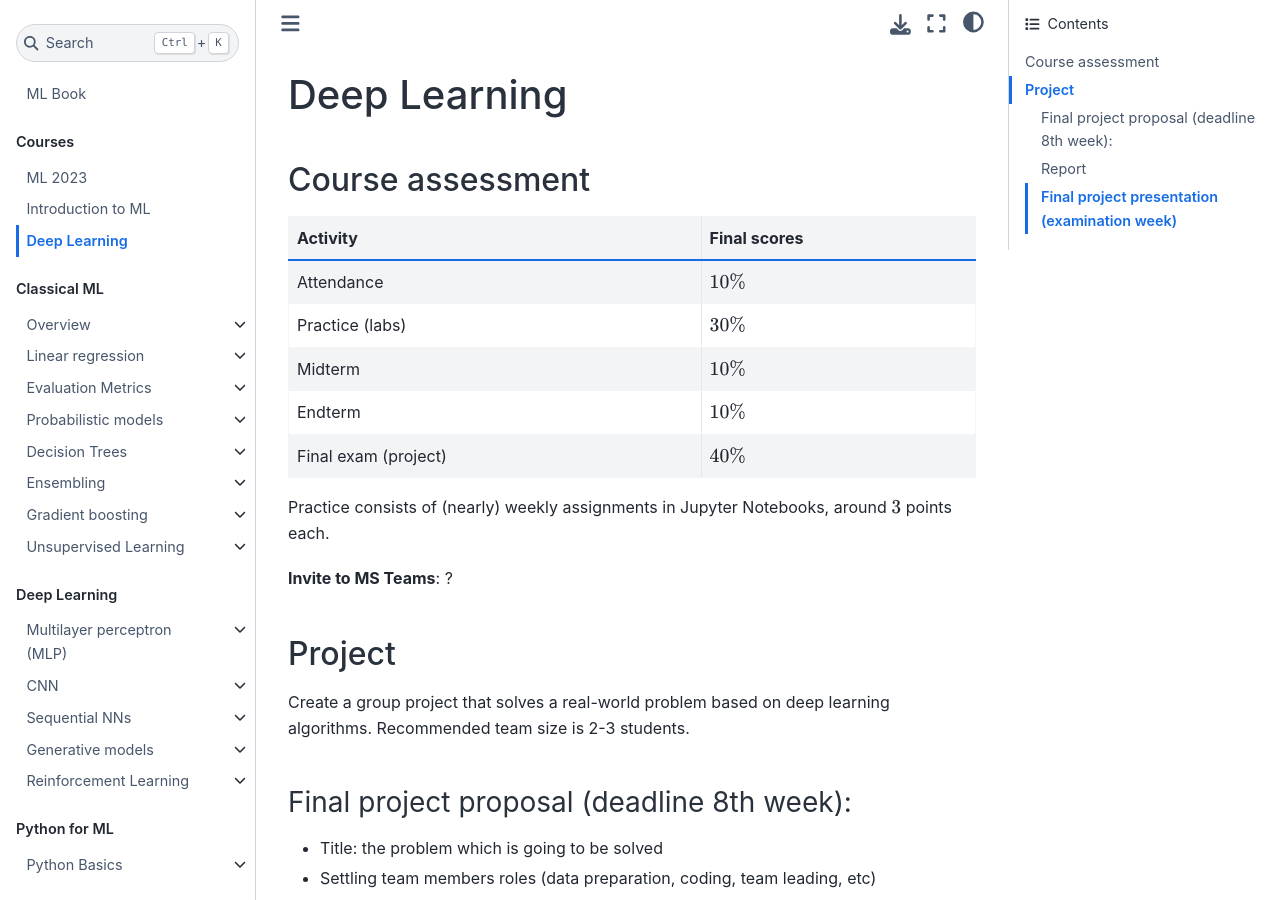
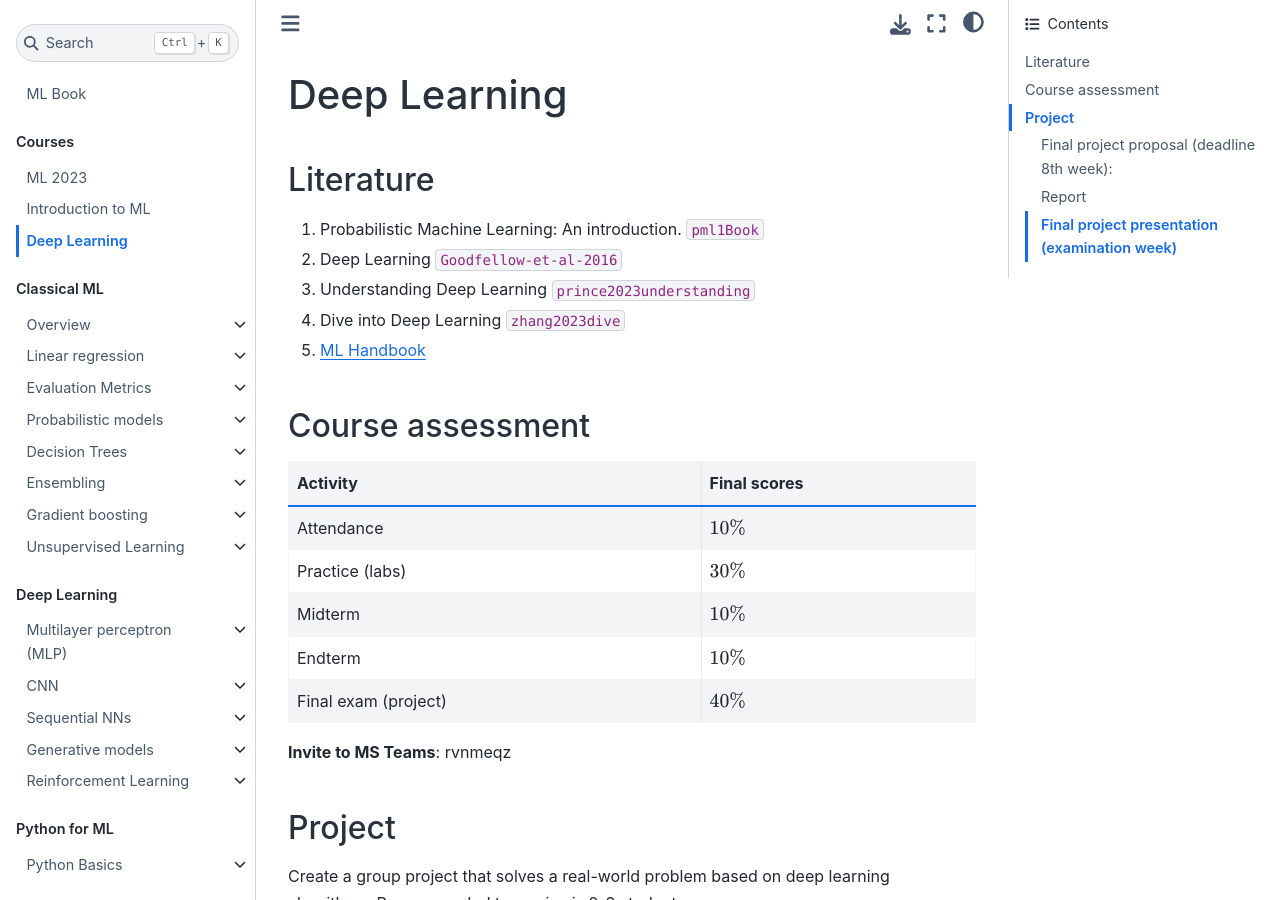
Before and after one commit to Fedmug/kbtu-ml-book, a Jupyter Book: the page built from courses/DL.md, in a window 1280 px wide and 900 px high. Built offline with Jupyter Book 1.0.4 settings and Sphinx 7.4.7 and the Sphinx Book theme 1.1.4, drawn with Linux system fonts in a browser that asks for light colours; pages that are not in the unit, such as notebooks, are missing from menus; comment, search, counter and statistics services are not loaded; cross-references to code outside the pages are shown as plain code.

Commit message:
Update DL page

```diff
--- a/courses/DL.md
+++ b/courses/DL.md
@@ -1,5 +1,17 @@
 <!-- #region -->
 # Deep Learning
+
+## Literature
+
+1. Probabilistic Machine Learning: An introduction. {cite:ps}`pml1Book`
+
+2. Deep Learning {cite:ps}`Goodfellow-et-al-2016`
+
+3. Understanding Deep Learning {cite:ps}`prince2023understanding`
+
+4. Dive into Deep Learning {cite:ps}`zhang2023dive`
+
+5. [ML Handbook](https://education.yandex.ru/handbook/ml)
 
 
 ## Course assessment
@@ -12,9 +24,7 @@
 | Endterm              | $10\%$       |
 | Final exam (project) | $40\%$       |
 
-Practice consists of (nearly) weekly assignments in Jupyter Notebooks, around $3$ points each.
-
-**Invite to MS Teams**: ?
+**Invite to MS Teams**: rvnmeqz
 
 ## Project
 
--- a/references.bib
+++ b/references.bib
@@ -54,6 +54,22 @@
  url = "http://udlbook.com"
 }
 
+@book{zhang2023dive,
+    title={Dive into Deep Learning},
+    author={Zhang, Aston and Lipton, Zachary C. and Li, Mu and Smola, Alexander J.},
+    publisher={Cambridge University Press},
+    note={\url{https://D2L.ai}},
+    year={2023}
+}
+
+@book{Goodfellow-et-al-2016,
+    title={Deep Learning},
+    author={Ian Goodfellow and Yoshua Bengio and Aaron Courville},
+    publisher={MIT Press},
+    note={\url{http://www.deeplearningbook.org}},
+    year={2016}
+}
+
 @article{hastieElasticNet,
   added-at = {2012-04-13T20:30:15.000+0200},
   author = {Zou, H. and Hastie, T.},
```
